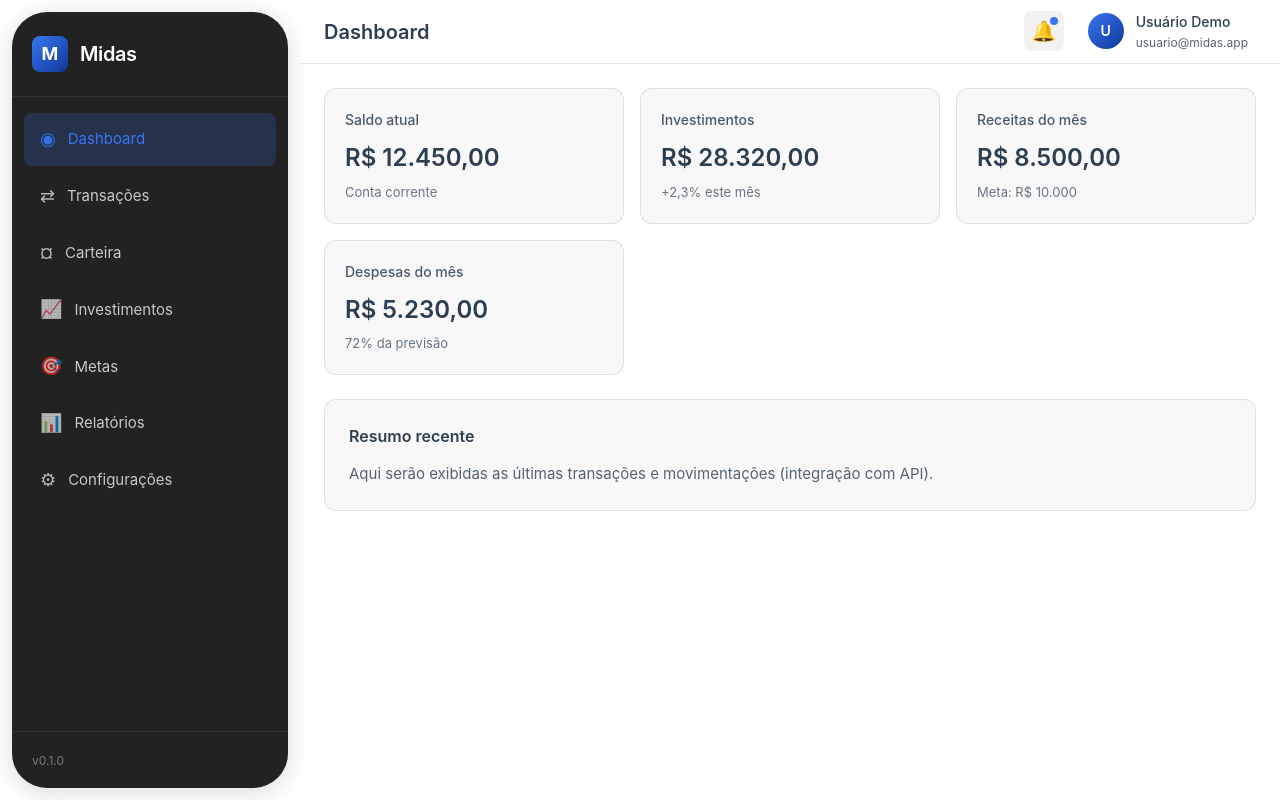
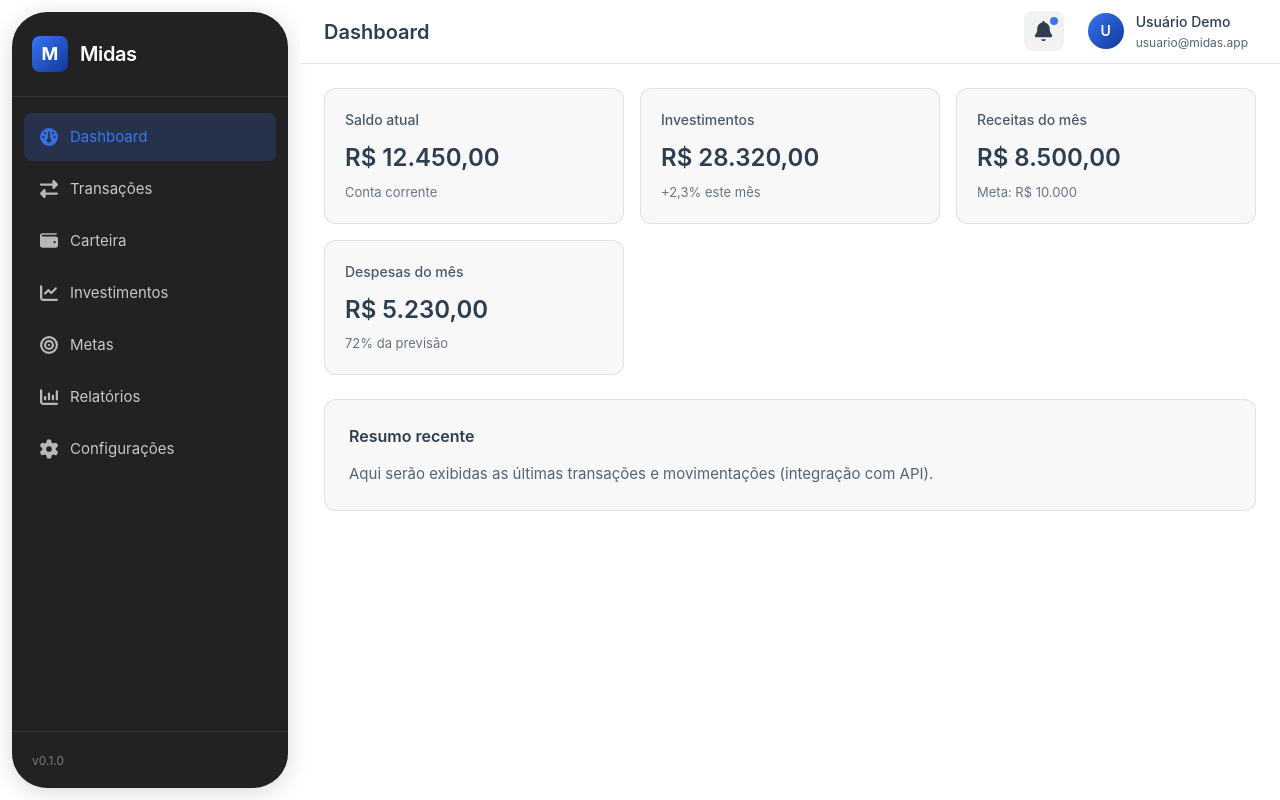
Before and after one commit to Enzo-Radel/midas-web, a Vue app: page / in a window 1280 px wide. Built offline with nearby package versions, Linux system fonts and the light colour scheme; the HTML template or start-up script is replaced by a standard one.

Commit message:
troca os emojis por icones

```diff
--- a/package.json
+++ b/package.json
@@ -17,6 +17,9 @@
     "format": "prettier --write --experimental-cli src/"
   },
   "dependencies": {
+    "@fortawesome/fontawesome-svg-core": "^7.2.0",
+    "@fortawesome/free-solid-svg-icons": "^7.2.0",
+    "@fortawesome/vue-fontawesome": "^3.1.3",
     "pinia": "^3.0.4",
     "vue": "^3.5.29",
     "vue-router": "^5.0.3"
--- a/src/layouts/AppLayout.vue
+++ b/src/layouts/AppLayout.vue
@@ -5,13 +5,13 @@ const route = useRoute()
 
 // Mock: opções do menu lateral (será substituído por dados da API)
 const sidebarItems = [
-  { path: '/', name: 'Dashboard', icon: '◉' },
-  { path: '/transacoes', name: 'Transações', icon: '⇄' },
-  { path: '/carteira', name: 'Carteira', icon: '¤' },
-  { path: '/investimentos', name: 'Investimentos', icon: '📈' },
-  { path: '/metas', name: 'Metas', icon: '🎯' },
-  { path: '/relatorios', name: 'Relatórios', icon: '📊' },
-  { path: '/configuracoes', name: 'Configurações', icon: '⚙' },
+  { path: '/', name: 'Dashboard', icon: 'gauge' },
+  { path: '/transacoes', name: 'Transações', icon: 'right-left' },
+  { path: '/carteira', name: 'Carteira', icon: 'wallet' },
+  { path: '/investimentos', name: 'Investimentos', icon: 'chart-line' },
+  { path: '/metas', name: 'Metas', icon: 'bullseye' },
+  { path: '/relatorios', name: 'Relatórios', icon: 'chart-column' },
+  { path: '/configuracoes', name: 'Configurações', icon: 'gear' },
 ]
 
 // Mock: usuário no header (será substituído por dados da API)
@@ -36,7 +36,7 @@ const hasUnreadNotifications = true
         <nav class="sidebar-nav">
           <RouterLink v-for="item in sidebarItems" :key="item.path" :to="item.path" class="sidebar-link"
             :class="{ active: route.path === item.path }">
-            <span class="sidebar-link-icon">{{ item.icon }}</span>
+            <FontAwesomeIcon :icon="['fas', item.icon]" class="sidebar-link-icon" />
             <span class="sidebar-link-label">{{ item.name }}</span>
           </RouterLink>
         </nav>
@@ -53,7 +53,7 @@ const hasUnreadNotifications = true
         </div>
         <div class="header-right">
           <button type="button" class="header-btn" title="Notificações" aria-label="Notificações">
-            <span class="header-btn-icon">🔔</span>
+            <FontAwesomeIcon icon="bell" class="header-btn-icon" />
             <span v-if="hasUnreadNotifications" class="header-badge" aria-hidden="true" />
           </button>
           <div class="header-user">
@@ -161,6 +161,7 @@ const hasUnreadNotifications = true
 }
 
 .sidebar-link-icon {
+  width: 1.125rem;
   font-size: 1.125rem;
   opacity: 0.9;
 }
--- a/src/main.ts
+++ b/src/main.ts
@@ -2,12 +2,36 @@ import './assets/main.css'
 
 import { createApp } from 'vue'
 import { createPinia } from 'pinia'
+import { library } from '@fortawesome/fontawesome-svg-core'
+import { FontAwesomeIcon } from '@fortawesome/vue-fontawesome'
+import {
+    faGauge,
+    faRightLeft,
+    faWallet,
+    faChartLine,
+    faBullseye,
+    faChartColumn,
+    faGear,
+    faBell,
+} from '@fortawesome/free-solid-svg-icons'
 
 import App from './App.vue'
 import router from './router'
 
+library.add(
+    faGauge,
+    faRightLeft,
+    faWallet,
+    faChartLine,
+    faBullseye,
+    faChartColumn,
+    faGear,
+    faBell,
+)
+
 const app = createApp(App)
 
+app.component('FontAwesomeIcon', FontAwesomeIcon)
 app.use(createPinia())
 app.use(router)
 
```
Also changed, not shown: 1 other file (tests, documents, lock files or other folders).
